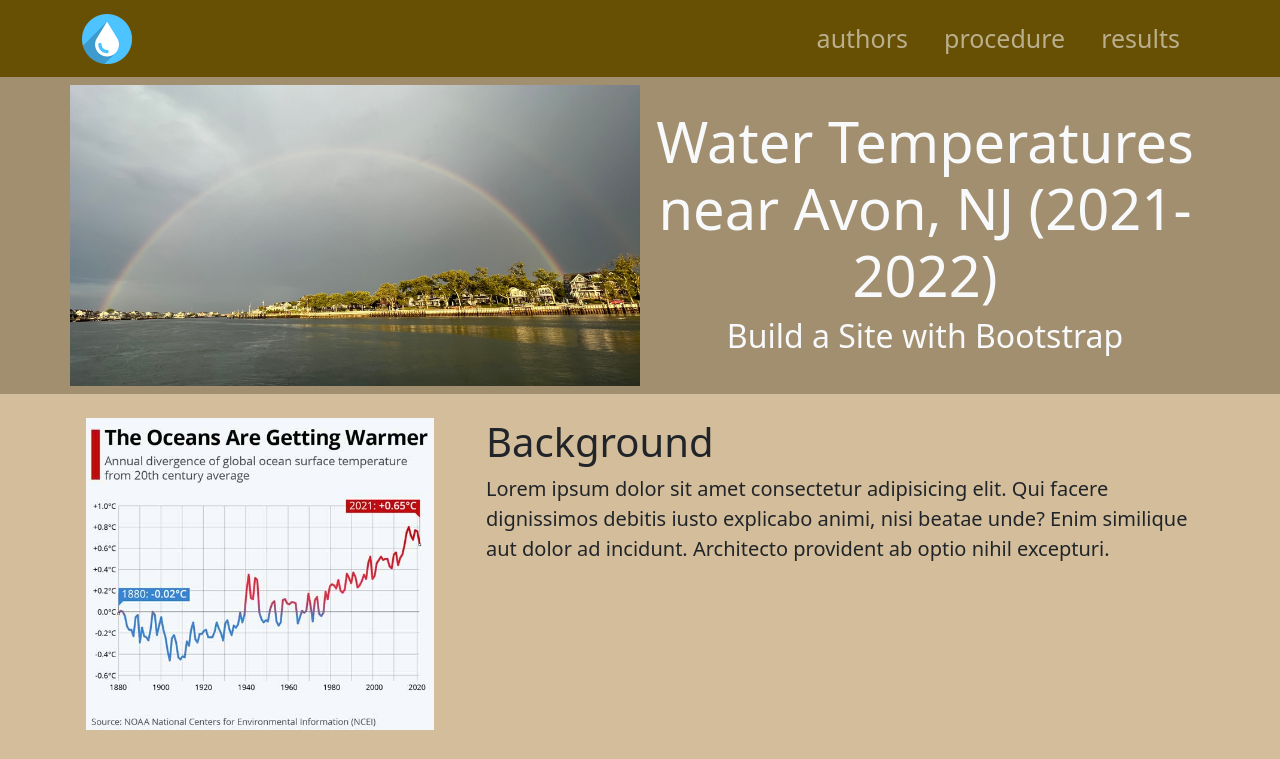
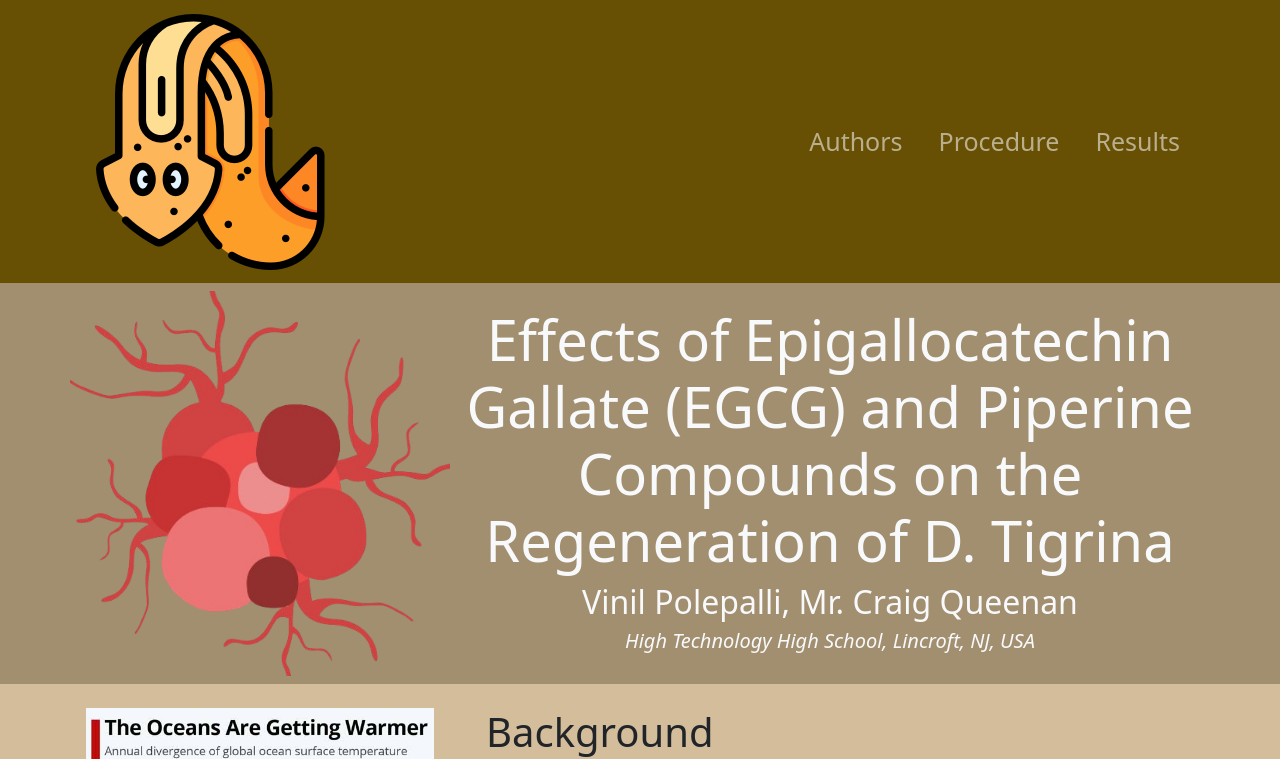
Before and after one commit to vinilpolepalli/rp-polepalli, a plain HTML site: page index.html in a window 1280 px wide. Shown: the top 759 px of the page. Drawn offline with nearby package versions, Linux system fonts and the light colour scheme.

Commit message:
navbar,front-page

```diff
--- a/index.html
+++ b/index.html
@@ -13,6 +13,7 @@
                 integrity="sha384-tViUnnbYAV00FLIhhi3v/dWt3Jxw4gZQcNoSCxCIFNJVCx7/D55/wXsrNIRANwdD"
                 crossorigin="anonymous">
     <link rel="stylesheet" href="styles.css">
+
     <script src="https://cdn.jsdelivr.net/npm/bootstrap@5.2.3/dist/js/bootstrap.bundle.min.js"
                 integrity="sha384-kenU1KFdBIe4zVF0s0G1M5b4hcpxyD9F7jL+jjXkk+Q2h455rYXK/7HAuoJl+0I4"
                 crossorigin="anonymous"></script>
@@ -25,7 +26,7 @@
             <!-- lg = large breakpoint, navbar-light = make text dark -->
              <div class = "container">
                 <a href="#" class="navbar-brand">
-                    <img src="img/droplet.png" alt="Water Logo" class = "d-inline-block align-text-top w-50">
+                    <img src="img/planaria-home.png" alt="Water Logo" class = "d-inline-block align-text-top w-50">
                 </a>
 
                 <!-- Hamberuger Menu Button -->
@@ -39,15 +40,15 @@
 
                     <ul class = "navbar-nav ms-auto"> <!-- ms-auto provides auto margin spacing -->
                         <li class = "nav-item">
-                            <a href="authors.html" class="nav-link hover-underline-animation nbMenuItem">authors</a>
+                            <a href="authors.html" class="nav-link hover-underline-animation nbMenuItem">Authors</a>
 
                         </li>
                         <li class = "nav-item">
-                            <a href="procedure.html" class="nav-link hover-underline-animation nbMenuItem">procedure</a>
+                            <a href="procedure.html" class="nav-link hover-underline-animation nbMenuItem">Procedure</a>
 
                         </li>
                         <li class = "nav-item">
-                            <a href="results.html" class="nav-link hover-underline-animation nbMenuItem">results</a>
+                            <a href="results.html" class="nav-link hover-underline-animation nbMenuItem">Results</a>
 
                         </li>
                     </ul>
@@ -60,14 +61,17 @@
             <!-- headerBG = custom CSS BG color, p-2=padding 2-->
              <div class="container">
                 <div class="row">
-                    <div class="col-sm-6 p-0 d-flex align-items-center">
+                    <div class="col-sm-4 p-0 d-flex align-items-center">
                         <!-- img-fluid = won't expand image larger than the container-->
-                         <img class = "img-fluid" src="img/img-5509.jpg" alt="Shark River">
+                         <img class = "img-fluid" src="img/img-5509.png" alt="Shark River">
                     </div>
-                    <div class="col-sm-6 p-0 d-flex align-items-center">
+                    <div class="col-sm-8 p-0 d-flex align-items-center">
                         <div class="container">
-                            <h1 class="display-4">Water Temperatures near Avon, NJ (2021-2022)</h1>
-                            <h2>Build a Site with Bootstrap</h2>
+                            <h1 class="display-4">Effects of Epigallocatechin Gallate (EGCG)
+                                and Piperine Compounds on the Regeneration of D. Tigrina</h1>
+
+                            <h2>Vinil Polepalli, Mr. Craig Queenan</h2>
+                            <h5><em>High Technology High School, Lincroft, NJ, USA</em></h5>
                         </div>
                     </div>
                 </div>
@@ -84,7 +88,11 @@
                     </div>
                     <div class="col-sm-8 p-3">
                         <h1 class = "ovPadLeft">Background</h1>
-                        <p class = "lead overview-font ovPadLeft">Lorem ipsum dolor sit amet consectetur adipisicing elit. Qui facere dignissimos debitis iusto explicabo animi, nisi beatae unde? Enim similique aut dolor ad incidunt. Architecto provident ab optio nihil excepturi.</p>
+                        <p class = "lead overview-font ovPadLeft">Lorem ipsum dolor sit
+                             amet consectetur adipisicing elit. Qui facere dignissimos
+                             debitis iusto explicabo animi, nisi beatae unde? Enim
+                             similique aut dolor ad incidunt. Architecto provident
+                             ab optio nihil excepturi.</p>
                     </div>
                 </div>
                 <div class="row">
--- a/styles.css
+++ b/styles.css
@@ -83,3 +83,5 @@
     transform: scaleX(1);
     /*transform-origin: bottom left;*/
 }
+
+/* -----------------Changes specific to my reserahc project CSS -----------------*/
```
Also changed, not shown: img/img-5509.jpg (deleted), img/img-5509.png (added), img/planaria-home.png (added), img/planaria.png (added), 2 other files.
